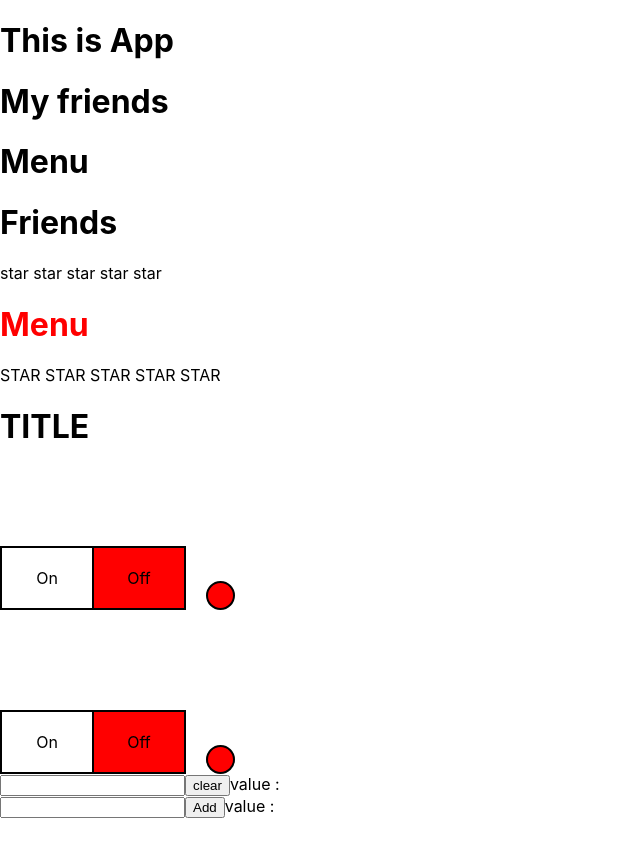
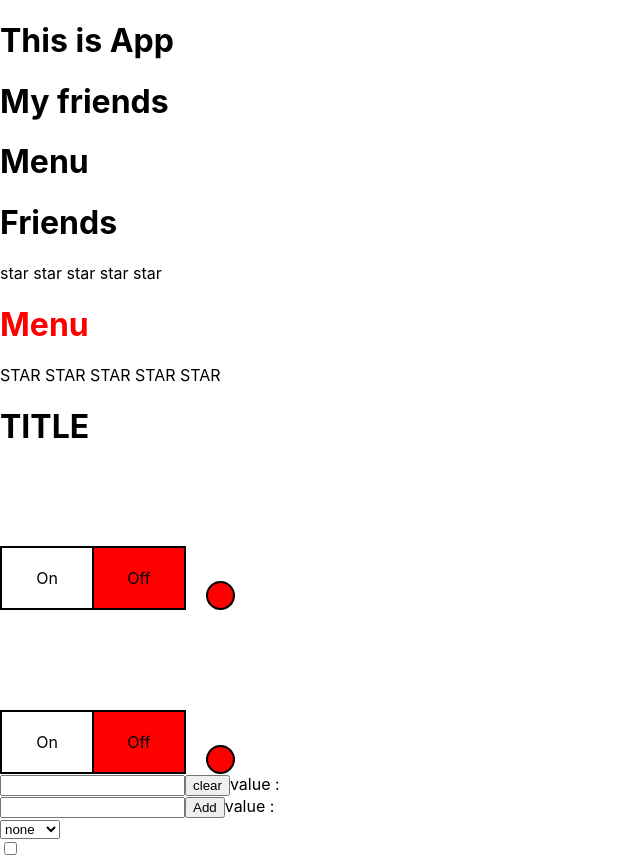
Before and after one commit to IgorFilin/react-kabzda-kak-prosto, a React (Create React App) app: page / in a window 1280 px wide. Shown: the whole page, without its empty margins (0-640 px from the left). Before the commit the page ends 818 px from the top, so only its background shows below. Built offline with nearby package versions, Linux system fonts and the light colour scheme.

Commit message:
add checkbox and select

```diff
--- a/src/App.tsx
+++ b/src/App.tsx
@@ -9,6 +9,8 @@
 import {PageTitle} from "./components/PageTitle/PageTitle";
 import {InputControlledValueRef} from "./components/InputControlledValueRef/InputControlledValueRef";
 import {InputControlledValue} from "./components/InputControlledValue/InputControlledValue";
+import {SelectedUsers} from "./components/SelectedUsers/SelectedUsers";
+import {ControledInputCheckbox} from "./components/ControledInputCheckbox/ControledInputCheckbox";
 
 export type TypeFilter = false | true
 
@@ -35,6 +37,8 @@
             <UncontrolledOnOff onChange={setFiltered}/>
             <InputControlledValue/>
             <div><InputControlledValueRef/></div>
+            <div><SelectedUsers/></div>
+            <div><ControledInputCheckbox/></div>
         </div>
 
     );
--- /dev/null
+++ b/src/components/ControledInputCheckbox/ControledInputCheckbox.tsx
@@ -0,0 +1,13 @@
+import React, {ChangeEvent, useState} from "react";
+
+export const ControledInputCheckbox = () => {
+    const [value, setValue] = useState<boolean>(false)
+    console.log(value)
+    const onChangeHandler = (e:ChangeEvent<HTMLInputElement>)=> {
+        setValue(e.currentTarget.checked)
+    }
+
+    return (
+        <input type={'checkbox'} checked={value} onChange={onChangeHandler}/>
+    )
+}
--- /dev/null
+++ b/src/components/SelectedUsers/SelectedUsers.tsx
@@ -0,0 +1,21 @@
+import React, {ChangeEvent, useState} from "react";
+
+export const SelectedUsers = () => {
+    const [value, setValue] = useState<string | undefined>(undefined)
+    console.log(value)
+
+    const onChangeHandler = (e: ChangeEvent<HTMLSelectElement>) => {
+        setValue(e.currentTarget.value)
+    }
+
+    return (
+        <select value={value} onChange={onChangeHandler}>
+            <option>none</option>
+            <option value={'id1'}>Igor</option>
+            <option value={'id2'}>Vasya</option>
+            <option value={'id3'}>Alina</option>
+            <option value={'id4'}>Max</option>
+            <option value={'id5'}>Valera</option>
+        </select>
+    )
+}
```
